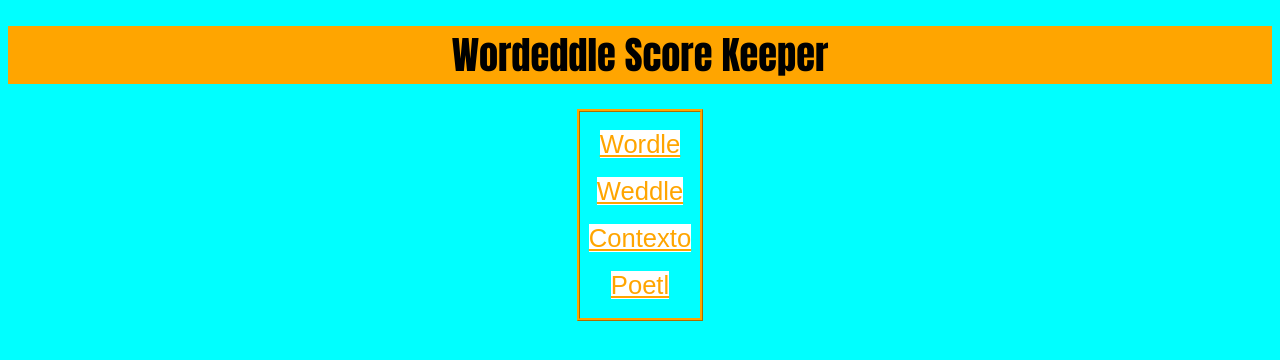
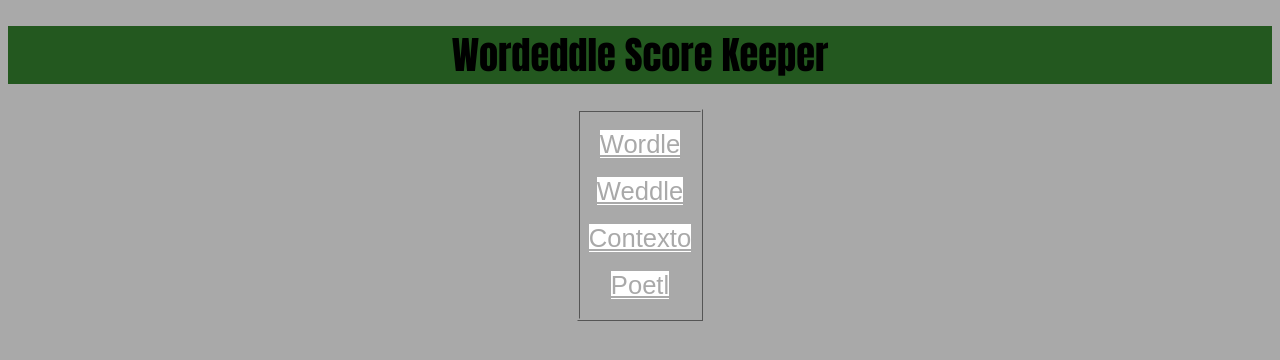
Before and after one commit to Traizen-m/wordeddle, a plain HTML site: page index.html in a window 1280 px wide. Drawn offline with Linux system fonts and the light colour scheme.

Commit message:
Test to change color scheme

```diff
--- a/styles/indexStyle.css
+++ b/styles/indexStyle.css
@@ -1,11 +1,11 @@
 h1{
     font-family: Impact, Haettenschweiler, 'Arial Narrow Bold', sans-serif;
-    background-color: orange;
+    background-color: rgb(35, 88, 31);
     font-size: 3vw;
 }
 
 body{
-    background-color: aqua;
+    background-color: darkgray;
 }
 
 p{
@@ -22,16 +22,16 @@
 }
 
 a:link {
-    color: orange;
+    color: darkgrey;
 }
 
 a:visited {
-    color: orange;
+    color: darkblue;
 }
 
 div{
     border-style: ridge;
-    border-color: orange;
+    border-color: darkgray;
     margin-right: 45%;
     margin-left: 45%;
 }
```
